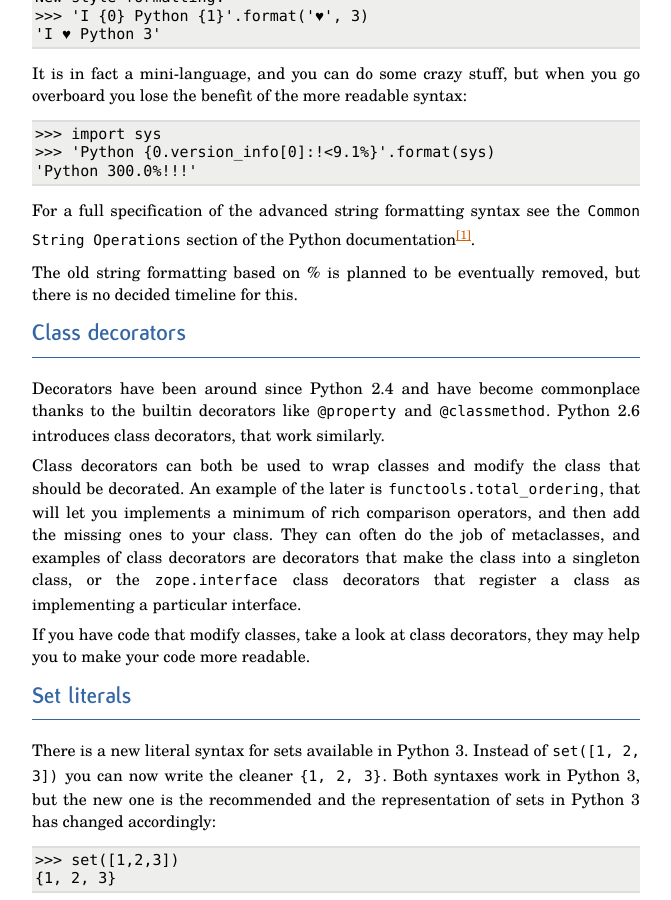
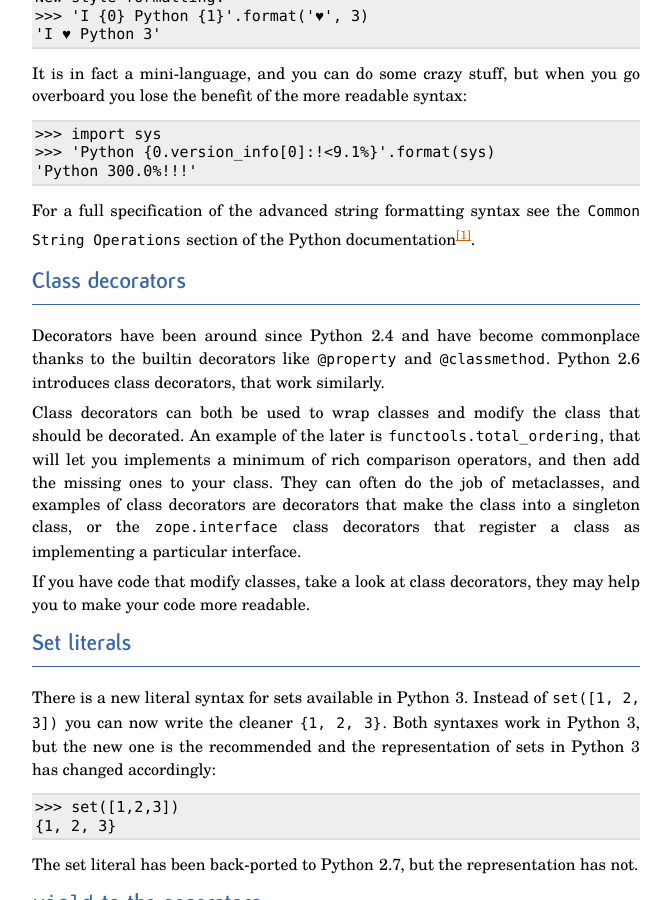
Before and after one commit to regebro/supporting-python-3, a Sphinx documentation site: the page built from source/improving.rst, in a window 1280 px wide and 900 px high, scrolled down 2968 px. Shown: the whole window, without its empty margins (112-783 px from the left). Built offline with Sphinx 7.4.7, drawn with Linux system fonts in a browser that asks for light colours.

Commit message:
% formatting will not be removed from the language

```diff
--- a/source/improving.rst
+++ b/source/improving.rst
@@ -126,9 +126,6 @@ go overboard you lose the benefit of the more readable syntax:
 
 For a full specification of the advanced string formatting syntax see
 the ``Common String Operations`` section of the Python documentation\ [#asf]_.
-
-The old string formatting based on % is planned to be eventually removed, but
-there is no decided timeline for this.
 
 ---------------------------------------------------------------------------
 Class decorators
```
